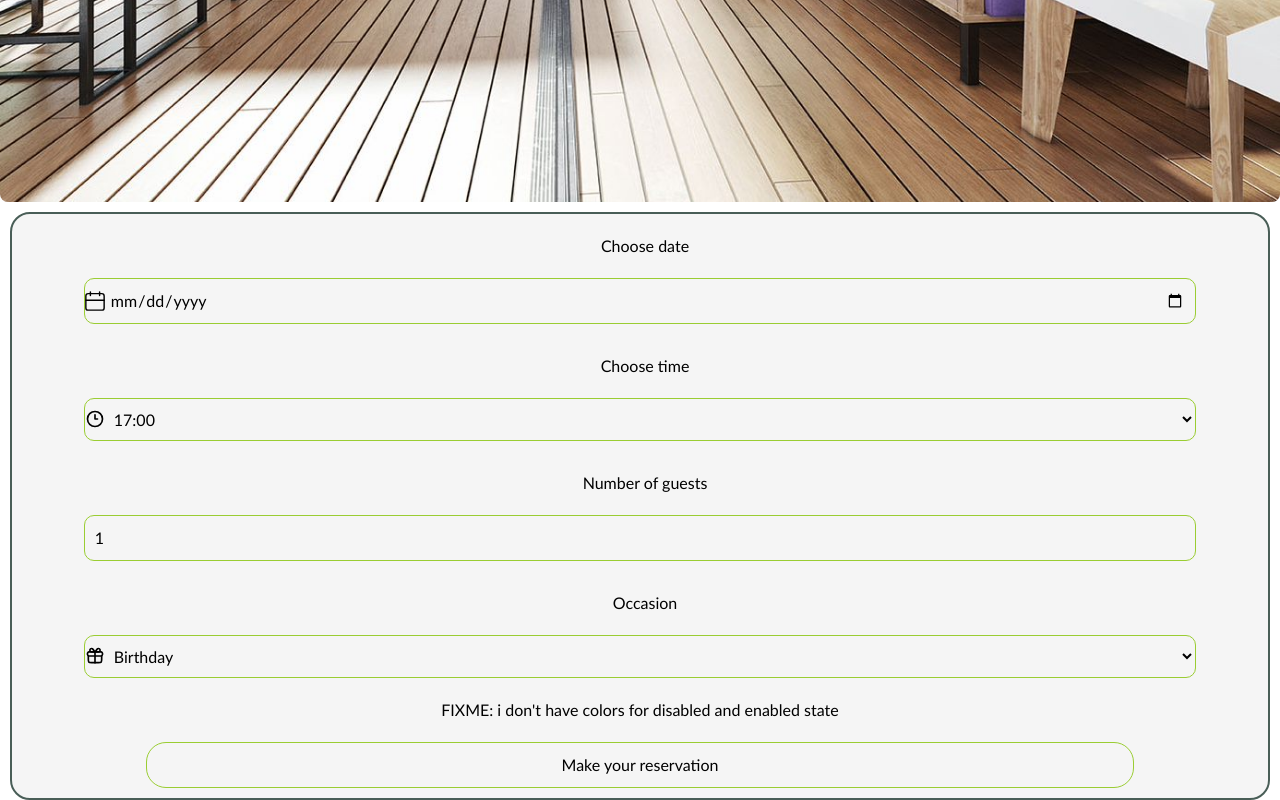
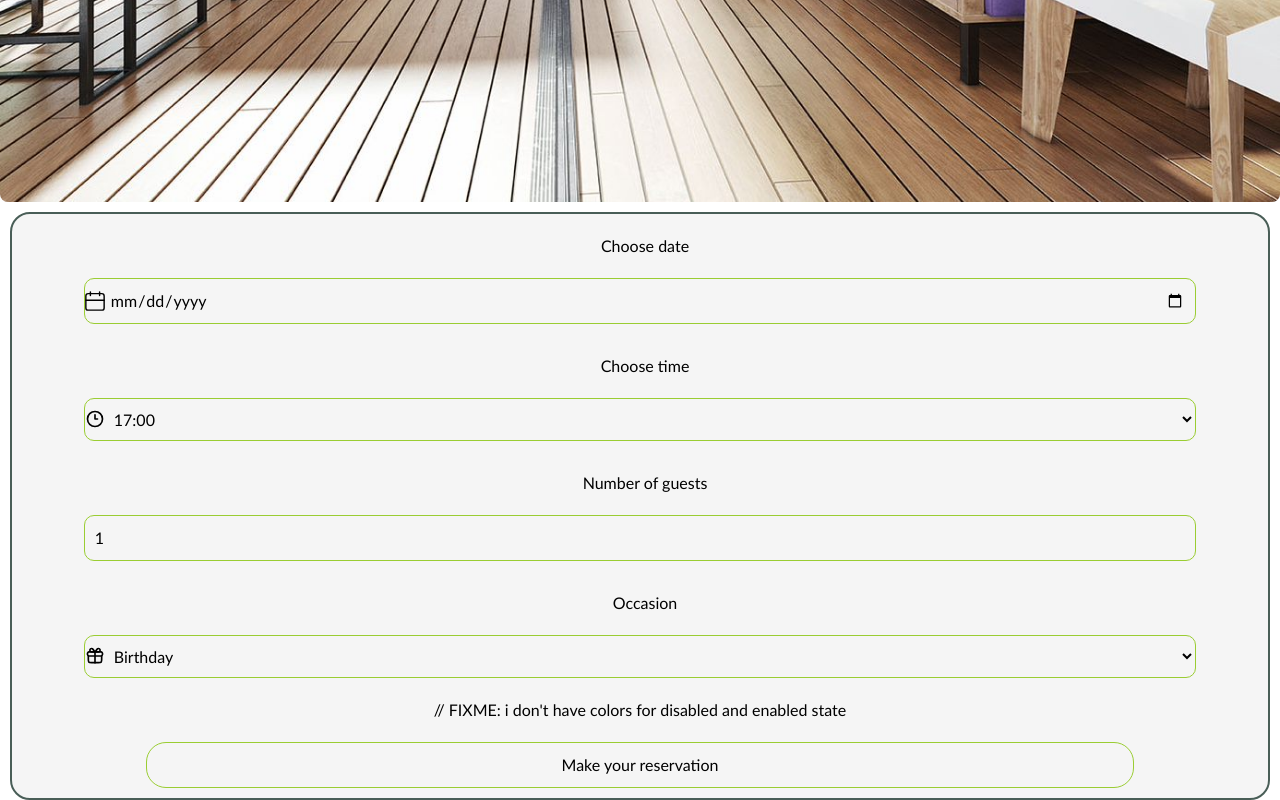
Before and after one commit to mo-ahmedx/little-lemon-capstone, a React (Vite) app: page /booking in a window 1280 px wide. Shown: the part 712-1512 px from the top of the page. Built offline with nearby package versions, Linux system fonts and the light colour scheme.

Commit message:
Update FIXME comment for button state colors
Updated comment to fixme regarding colors for button states.

```diff
--- a/src/components/BookingForm.jsx
+++ b/src/components/BookingForm.jsx
@@ -80,7 +80,7 @@ export default function BookingForm() {
           <option value="Birthday">Birthday</option>
           <option value="Anniversy">Anniversy</option>
         </select>
-        FIXME: i don't have colors for disabled and enabled state
+        // FIXME: i don't have colors for disabled and enabled state
         <button id="submit" type="submit" disabled={inValidForm()}>
           Make your reservation
         </button>
```
